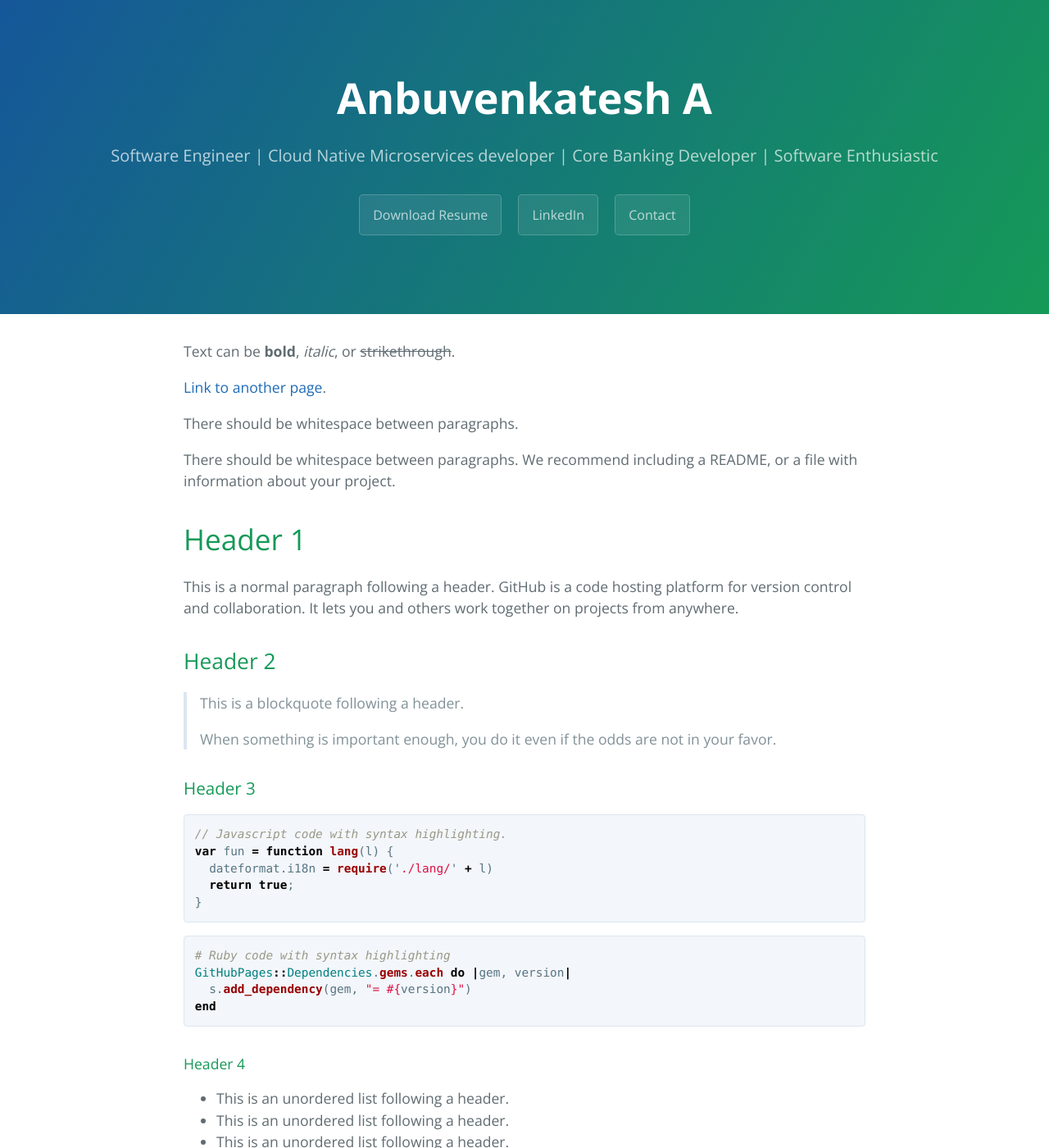
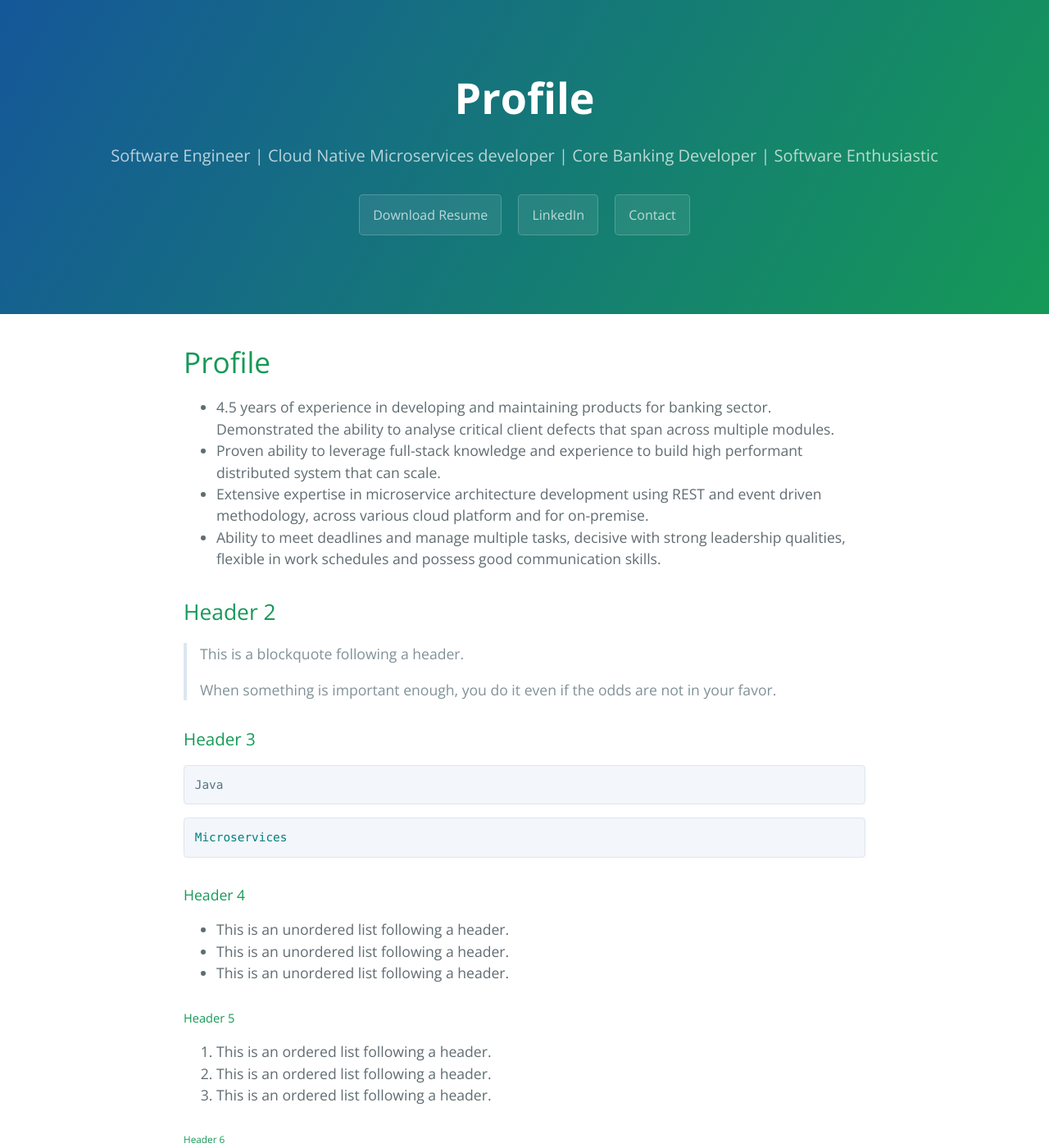
Before and after one commit to aanbuvenkatesh/aanbuvenkatesh.github.io, a Jekyll site: the page built from index.md, in a window 1280 px wide and 1400 px high. Shown: the whole window at 82% size. Built offline with Jekyll 4.4.1, drawn with Linux system fonts in a browser that asks for light colours; our own code applies the rules of GitHub Pages for plain Markdown files.

Commit message:
Update index.md

````diff
--- a/index.md
+++ b/index.md
@@ -2,17 +2,11 @@
 layout: default
 ---
 
-Text can be **bold**, _italic_, or ~~strikethrough~~.
-
-[Link to another page](./another-page.html).
-
-There should be whitespace between paragraphs.
-
-There should be whitespace between paragraphs. We recommend including a README, or a file with information about your project.
-
-# Header 1
-
-This is a normal paragraph following a header. GitHub is a code hosting platform for version control and collaboration. It lets you and others work together on projects from anywhere.
+# Profile
+* 4.5 years of experience in developing and maintaining products for banking sector. Demonstrated the ability to analyse critical client defects that span across multiple modules.
+* Proven ability to leverage full-stack knowledge and experience to build high performant distributed system that can scale.
+* Extensive expertise in microservice architecture development using REST and event driven methodology, across various cloud platform and for on-premise.
+* Ability to meet deadlines and manage multiple tasks, decisive with strong leadership qualities, flexible in work schedules and possess good communication skills.
 
 ## Header 2
 
@@ -23,18 +17,11 @@
 ### Header 3
 
 ```js
-// Javascript code with syntax highlighting.
-var fun = function lang(l) {
-  dateformat.i18n = require('./lang/' + l)
-  return true;
-}
+Java
 ```
 
 ```ruby
-# Ruby code with syntax highlighting
-GitHubPages::Dependencies.gems.each do |gem, version|
-  s.add_dependency(gem, "= #{version}")
-end
+Microservices
 ```
 
 #### Header 4
````
